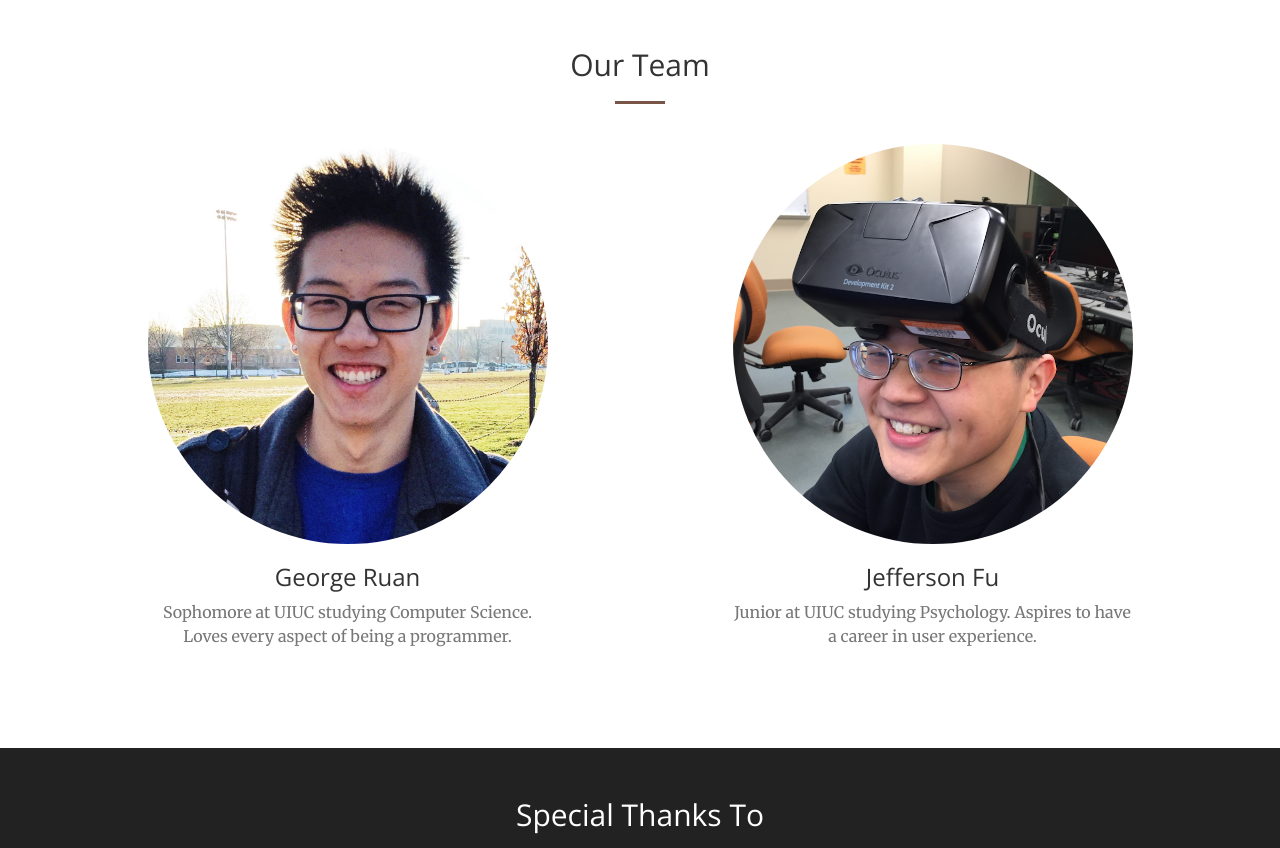
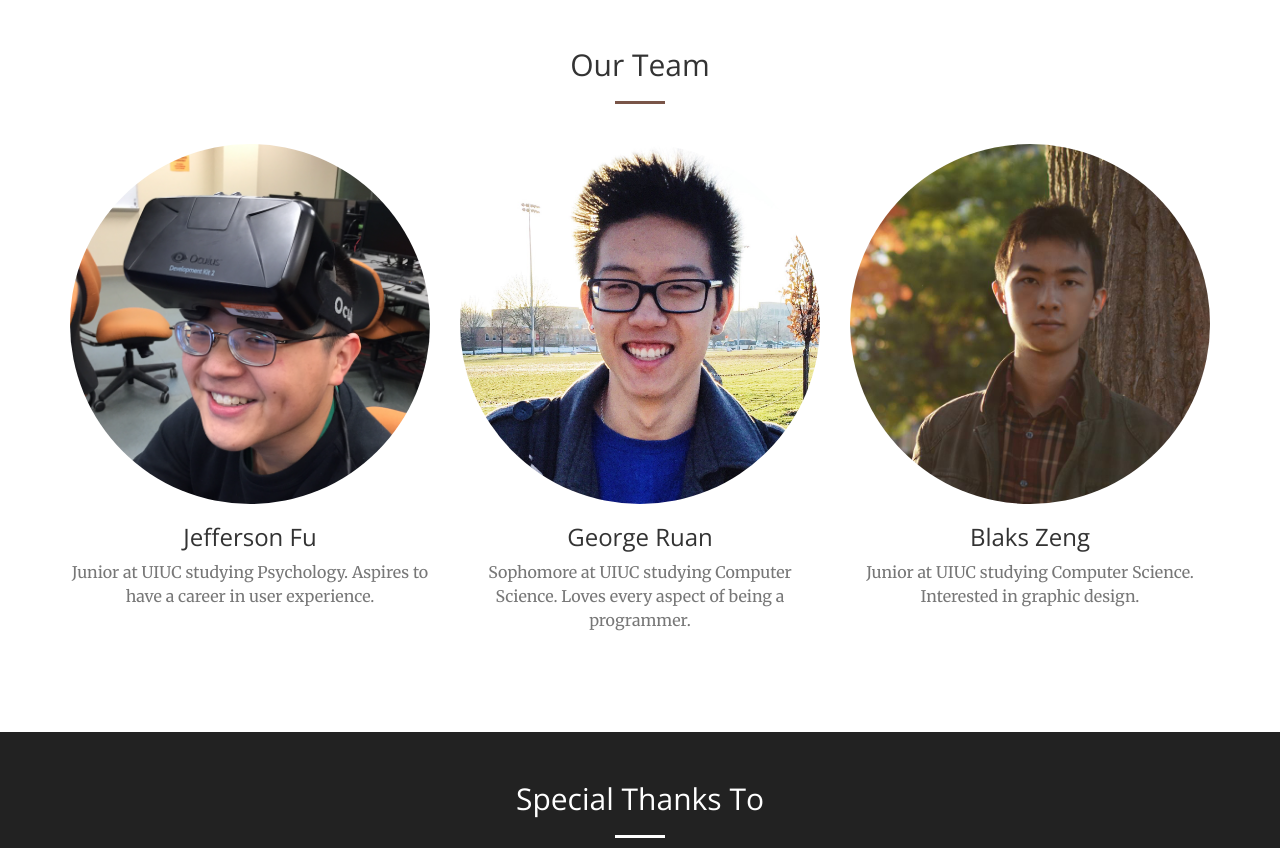
Before and after one commit to gruan/MogaoCaves, a website: page app/index.html in a window 1280 px wide. Shown: the part 2500-3348 px from the top of the page. Drawn offline with nearby package versions, Linux system fonts and the light colour scheme.

Commit message:
Added Blaks image

```diff
--- a/app/index.html
+++ b/app/index.html
@@ -246,20 +246,27 @@ Our intention is to tell those exact stories as they were meant to be told. To t
         </div>
         <div class="container">
             <div class="row">
-                <div class="col-lg-6 col-md-12 text-center">
+                <div class="col-lg-4 col-md-12 text-center">
+                     <div class="service-box">
+                         <img src="img/team/jefferson.png" class="img-responsive img-circle wow bounceIn text-primary" alt="">
+                         <h3>Jefferson Fu</h3>
+                         <p class="text-muted">Junior at UIUC studying Psychology. Aspires to have a career in user experience.</p>
+                     </div>
+               </div>
+                <div class="col-lg-4 col-md-12 text-center">
                     <div class="service-box">
                         <img src="img/team/george.jpeg" class="img-responsive img-circle wow bounceIn text-primary" alt="">
                         <h3>George Ruan</h3>
                         <p class="text-muted">Sophomore at UIUC studying Computer Science. Loves every aspect of being a programmer. </p>
                     </div>
                 </div>
-               <div class="col-lg-6 col-md-12 text-center">
-                    <div class="service-box">
-                        <img src="img/team/jefferson.png" class="img-responsive img-circle wow bounceIn text-primary" alt="">
-                        <h3>Jefferson Fu</h3>
-                        <p class="text-muted">Junior at UIUC studying Psychology. Aspires to have a career in user experience.</p>
-                    </div>
-                </div>
+                <div class="col-lg-4 col-md-12 text-center">
+                   <div class="service-box">
+                       <img src="img/team/blaks.jpg" class="img-responsive img-circle wow bounceIn text-primary" alt="">
+                       <h3>Blaks Zeng</h3>
+                       <p class="text-muted">Junior at UIUC studying Computer Science. Interested in graphic design.</p>
+                   </div>
+             </div>
             </div>
         </div>
     </section>
```
Also changed, not shown: app/img/dunhuang_old/1.jpg (deleted), app/img/dunhuang_old/2.jpg (deleted), app/img/dunhuang_old/3.jpg (deleted), app/img/dunhuang_old/4.jpg (deleted), app/img/dunhuang_old/5.jpg (deleted), app/img/dunhuang_old/6.jpg (deleted), app/img/team/blaks.jpg (added), app/img/team/george1.png (deleted), app/img/team/george_original.jpeg (deleted), app/img/team/george_try2.jpg (deleted), app/img/team/jefferson_original.JPG (deleted), app/img/team/jeremy.png (deleted).
